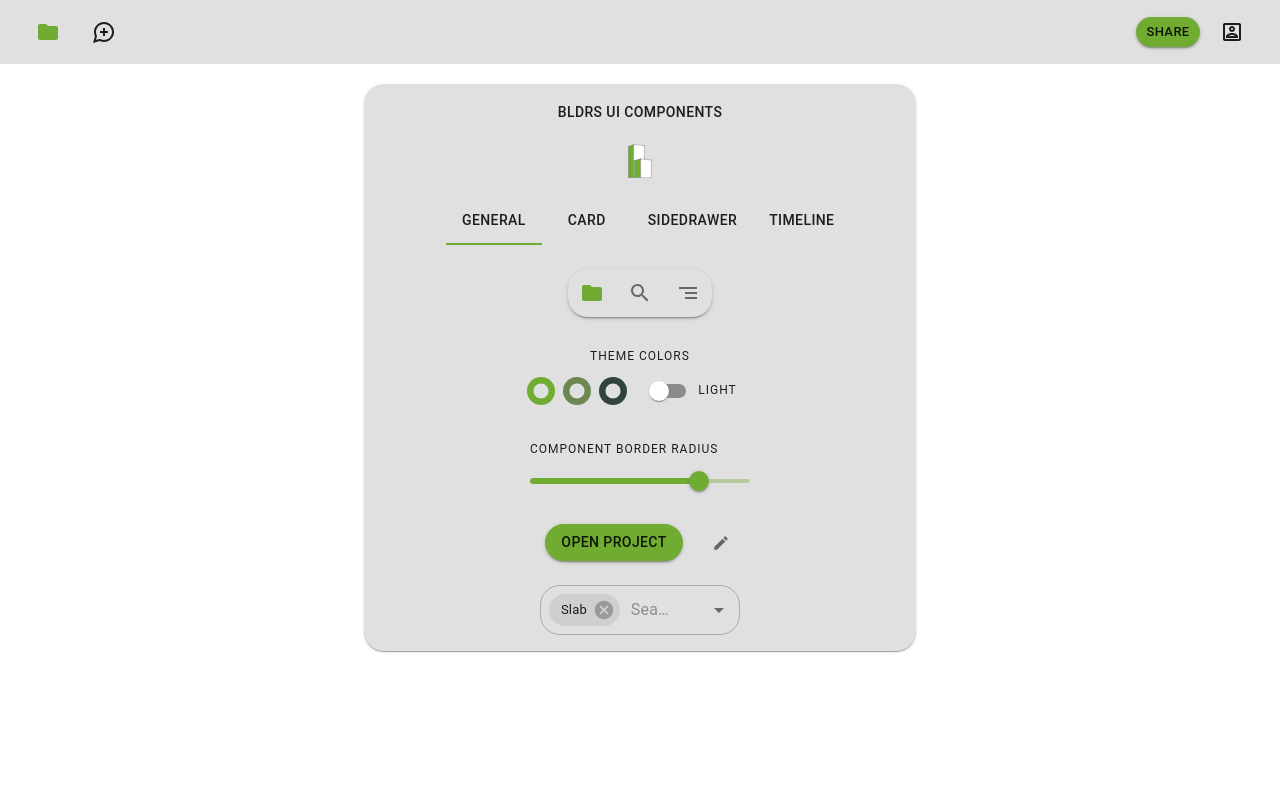
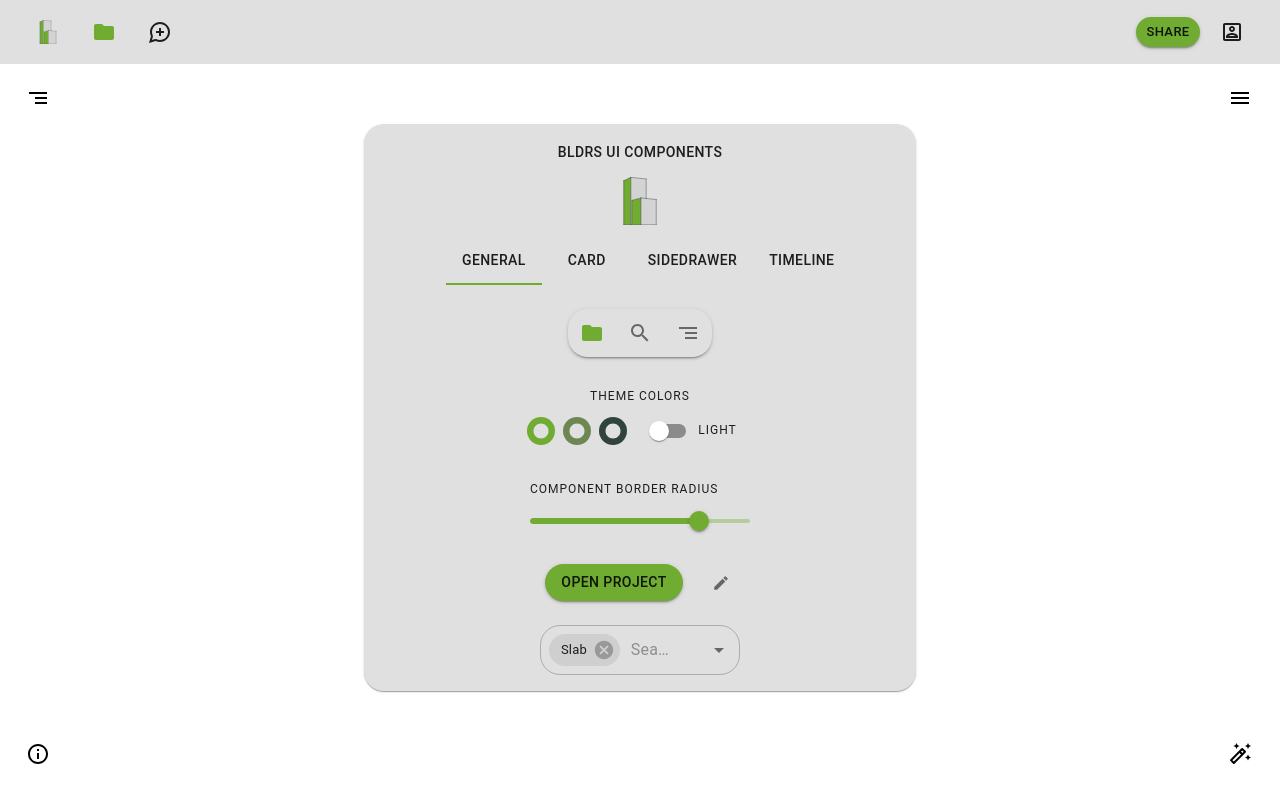
Before and after one commit to OlegMoshkovich/Bldrs_Components, a React (Create React App) app: page / in a window 1280 px wide. Built offline with nearby package versions, Linux system fonts and the light colour scheme.

Commit message:
add the menu buttons

```diff
--- a/src/App.js
+++ b/src/App.js
@@ -2,12 +2,68 @@
 import './App.css';
 import ComponentLibrary from './ComponentLibrary'
 import PrimaryAppBar from './AppBar'
+import IconButton from '@mui/material/IconButton';
+import Stack from '@mui/material/Stack';
+import SegmentIcon from '@mui/icons-material/Segment';
+import InfoOutlinedIcon from '@mui/icons-material/InfoOutlined';
+import MenuOutlinedIcon from '@mui/icons-material/MenuOutlined';
+import AutoFixHighOutlinedIcon from '@mui/icons-material/AutoFixHighOutlined';
 
 
 function App({changeTheme, darkTheme}) {
   return (
     <>
       <PrimaryAppBar changeTheme={changeTheme} darkTheme={darkTheme}/>
+      <Stack
+        direction="column"
+        justifyContent="space-between"
+        alignItems="center"
+        sx={{position:'fixed', left: '14px', marginTop: '10px', height:'88%'}}
+      >
+      <IconButton
+          size="large"
+          edge="end"
+          aria-label="account of current user"
+          aria-haspopup="true"
+          color="inherit"
+        >
+          <SegmentIcon size='inherit' color='default'/>
+        </IconButton>
+        <IconButton
+          size="large"
+          edge="end"
+          aria-label="account of current user"
+          aria-haspopup="true"
+          color="inherit"
+        >
+          <InfoOutlinedIcon size='inherit' color='default'/>
+        </IconButton>
+      </Stack>
+      <Stack
+        direction="column"
+        justifyContent="space-between"
+        alignItems="center"
+        sx={{position:'fixed', right: '28px', marginTop: '10px', height:'88%'}}
+      >
+      <IconButton
+          size="large"
+          edge="end"
+          aria-label="account of current user"
+          aria-haspopup="true"
+          color="inherit"
+        >
+          <MenuOutlinedIcon size='inherit' color='default'/>
+        </IconButton>
+        <IconButton
+          size="large"
+          edge="end"
+          aria-label="account of current user"
+          aria-haspopup="true"
+          color="inherit"
+        >
+          <AutoFixHighOutlinedIcon size='inherit' color='default'/>
+        </IconButton>
+      </Stack>
       <ComponentLibrary changeTheme={changeTheme} darkTheme={darkTheme}/>
     </>
   );
--- a/src/AppBar.jsx
+++ b/src/AppBar.jsx
@@ -183,6 +183,17 @@
               alignItems="center"
               spacing={1}
             >
+              <IconButton
+                size="large"
+                edge="end"
+                aria-label="account of current user"
+                aria-controls={menuId}
+                aria-haspopup="true"
+                onClick={handleProfileMenuOpen}
+                color="inherit"
+              >
+                  <Logo scaled={true}/>
+                </IconButton>
               {/* <Box>
                 <Logo/>
               </Box> */}
--- a/src/ComponentLibrary.jsx
+++ b/src/ComponentLibrary.jsx
@@ -33,7 +33,8 @@
     <Container
       maxWidth="sm"
       sx={{
-        padding: '20px'
+        padding: '20px',
+        marginTop: '40px',
       }}
     >
       <Paper variant='background'>
@@ -46,7 +47,7 @@
             <Typography variant="button">
               Bldrs UI components
             </Typography>
-            <Logo/>
+            <Logo scaled={false}/>
             <Stack
               direction="row"
               justifyContent="center"
--- a/src/Logo.jsx
+++ b/src/Logo.jsx
@@ -4,17 +4,17 @@
 import {colors} from './colors'
 
 
-export default function Logo(){
+export default function Logo({scaled=false}){
   const { themeScheme } = useStore()
 
 
 return(
-  <SvgIcon sx={{transform: 'scale(1.4)'}}>
+  <SvgIcon sx={{transform: scaled ? 'scale(1.0)' : 'scale(2.0)'}}>
   <svg width="104" height="150" viewBox="0 0 104 150" fill="none" xmlns="http://www.w3.org/2000/svg">
     <path d="M23.4853 1L1 11.4931V149.403H23.4853V1Z" fill={colors[themeScheme].primary}/>
-    <path d="M26.2524 72.9077V149.349L54.9647 149.403L55.0463 65.3628L26.2524 72.9077Z"fill={colors[themeScheme].primary}/>
-    <path d="M23.4854 1L71.454 6.17757V67.0566L54.9648 65.4579L26.2524 72.9077V149.403H23.4854V1Z" fill="white"/>
-    <path d="M54.8923 65.3628L54.9648 149.403H102.933V70.1361L54.8923 65.3628Z" fill="white"/>
+    <path d="M26.2524 72.9077V149.349L54.9647 149.403L55.0463 65.3628L26.2524 72.9077Z" fill={colors[themeScheme].primary}/>
+    <path d="M23.4854 1L71.454 6.17757V67.0566L54.9648 65.4579L26.2524 72.9077V149.403H23.4854V1Z" fill="lightGrey"/>
+    <path d="M54.8923 65.3628L54.9648 149.403H102.933V70.1361L54.8923 65.3628Z" fill="lightGrey"/>
     <path d="M55.0463 65.3628L102.779 70.2901" stroke="black" strokeLinecap="round"/>
     <path d="M55.0463 65.3628V149.127" stroke="black" strokeLinecap="round"/>
     <path d="M55.0463 65.3628L26.2524 72.9077V149.281H102.78" stroke="black" strokeLinecap="round"/>
--- a/src/SideDrawer.jsx
+++ b/src/SideDrawer.jsx
@@ -24,6 +24,7 @@
             anchor={'right'}
             open={state}
             onClose={toggleDrawer}
+            permanent
           >
             <Stack
               direction="row"
```
Also changed, not shown: src/SideDrawer1.jsx (added, +99 -0 lines).
